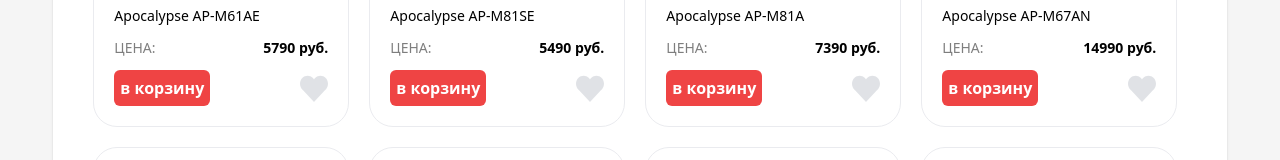
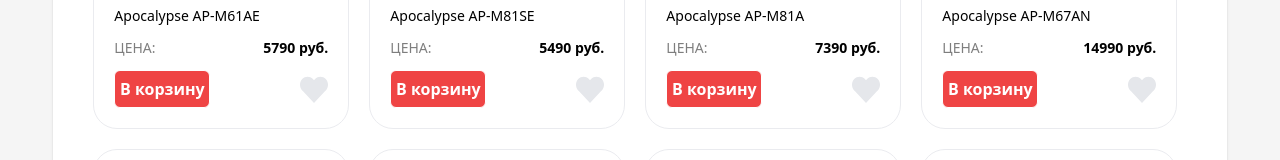
Before and after one commit to Avilov01/az-market-react, a React (Create React App) app: page / in a window 1280 px wide. Shown: the part 457-617 px from the top of the page. Built offline with nearby package versions, Linux system fonts and the light colour scheme.

Commit message:
edit card

```diff
--- a/src/App.js
+++ b/src/App.js
@@ -288,7 +288,7 @@
 			<div className='w-11/12 rounded-3xl bg-white m-auto shadow mt-5 pb-16'>
 				<div className='flex items-center justify-between mb-2 p-10'>
 					<h1 className='text-4xl font-bold'>Все товары</h1>
-					<div className='flex items-center border border-opacity-80 shadow-sm rounded-xl px-4'>
+					<div className='flex items-center border border-opacity-90 shadow-sm rounded-xl px-4'>
 						<img className='h-6 mr-1 opacity-50' src='/img/search.svg' alt='search' />
 						<input
 							className='h-10 w-52 text-base outline-none'
@@ -316,6 +316,7 @@
 									price={product.price}
 									imageUrl={product.imageUrl}
 									isProductInCart={isProductInCart}
+									openCart={toggleCartOpened}
 								/>
 							))}
 				</div>
--- a/src/components/Card.jsx
+++ b/src/components/Card.jsx
@@ -2,7 +2,7 @@
 import { useDispatch } from 'react-redux';
 import { addProductToCart, removeProductCart } from '../redux/cartSlice';
 
-export const Card = ({ name, imageUrl, price, id, isProductInCart }) => {
+export const Card = ({ name, imageUrl, price, id, isProductInCart, openCart }) => {
 	const dispatch = useDispatch();
 
 	const cartItem = { name, imageUrl, price, id };
@@ -11,9 +11,9 @@
 		dispatch(addProductToCart(cartItem));
 	};
 
-	const onRemoveProductCart = () => {
-		dispatch(removeProductCart({ id, price }));
-	};
+	// const onRemoveProductCart = () => {
+	// 	dispatch(removeProductCart({ id, price }));
+	// };
 
 	return (
 		<div className='border border-opacity-80 p-5 rounded-3xl w-64 hover:shadow-2xl hover:-translate-y-2 transition duration-275 transform ease-in-out hover:border-opacity-50'>
@@ -29,22 +29,22 @@
 				<div>
 					{isProductInCart(id) ? (
 						<button
-							onClick={onRemoveProductCart}
-							className=' hover:bg-gray-300 w-24 bg-gray-200 text-base font-bold py-1.5 rounded-md'>
-							в корзине
+							onClick={openCart}
+							className=' border border-current hover:bg-gray-100 w-24 text-gray-700  text-base font-semibold py-1.5 rounded-md'>
+							В корзине
 						</button>
 					) : (
 						<button
 							onClick={onAddProductCart}
-							className=' hover:bg-red-600 w-24 bg-red-500 text-white text-base font-bold py-1.5 rounded-md'>
-							в корзину
+							className=' border border-current w-24 hover:bg-red-600 bg-red-500 text-white text-base font-semibold py-1.5 rounded-md'>
+							В корзину
 						</button>
 					)}
 				</div>
 				<div>
 					<svg
 						onClick={() => alert('Функционал в стадии доработки, повторите позже!')}
-						className=' fill-current text-gray-400  hover:opacity-80 opacity-30 cursor-pointer h-7 hover:shadow-2xl'
+						className=' fill-current text-gray-200  hover:text-red-300  cursor-pointer h-7 hover:shadow-2xl'
 						alt=''
 						x='0px'
 						y='0px'
@@ -54,13 +54,6 @@
 	l6.12-6.502l0.612-0.65c1.69-1.795,1.69-4.706,0-6.502C13.042,0.551,10.302,0.551,8.612,2.347z'
 						/>
 					</svg>
-
-					{/* <img
-						onClick={() => alert('Функционал в стадии доработки, повторите позже!')}
-						className=' fill-current text-pink-400  hover:opacity-80 opacity-30 cursor-pointer h-8 hover:shadow-2xl'
-						src='/img/liked.svg'
-						alt=''
-					/> */}
 				</div>
 			</div>
 		</div>
--- a/src/index.scss
+++ b/src/index.scss
@@ -8,5 +8,5 @@
   -webkit-font-smoothing: antialiased;
   -moz-osx-font-smoothing: grayscale;
   background-color: whitesmoke;
-  //background: #E7F6FF;
+
 }
```
